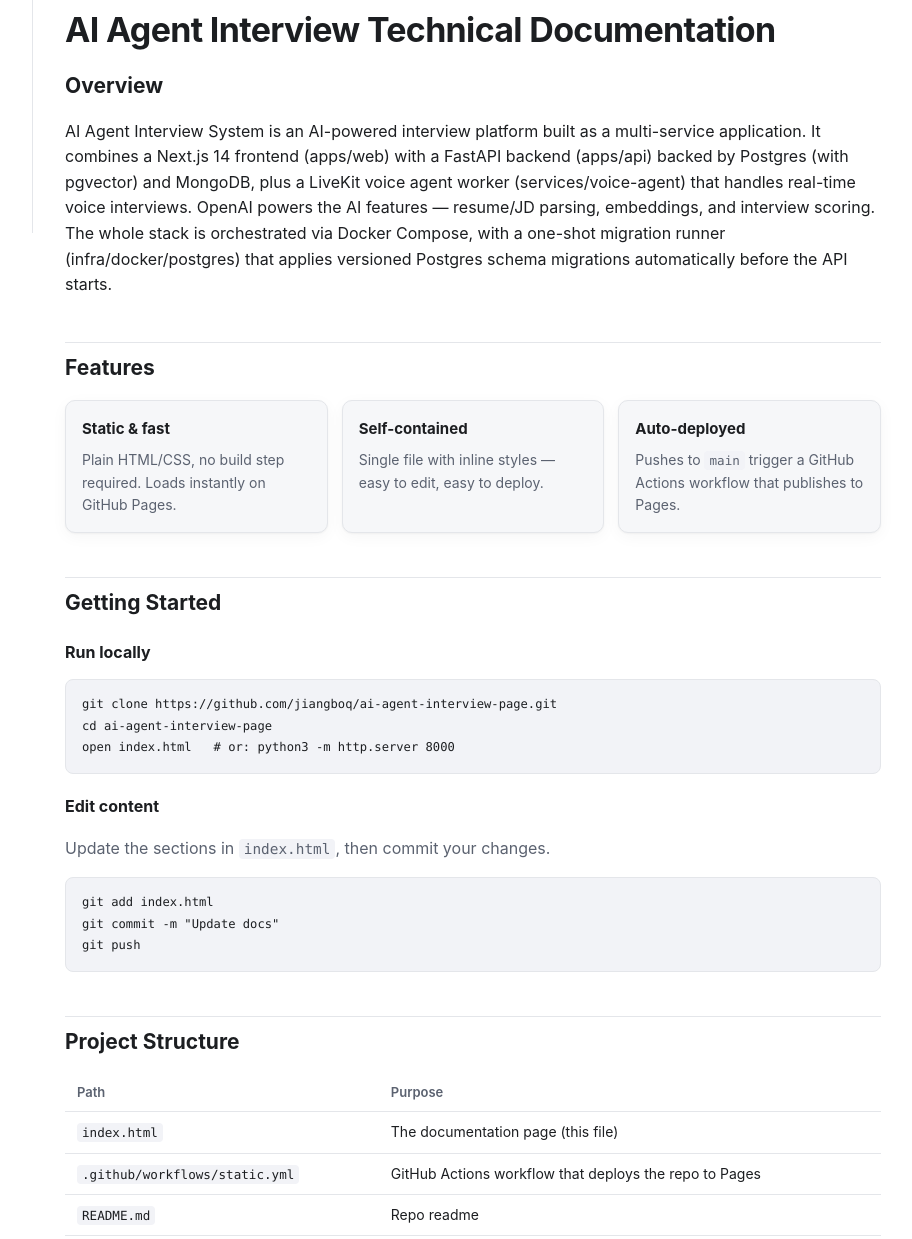
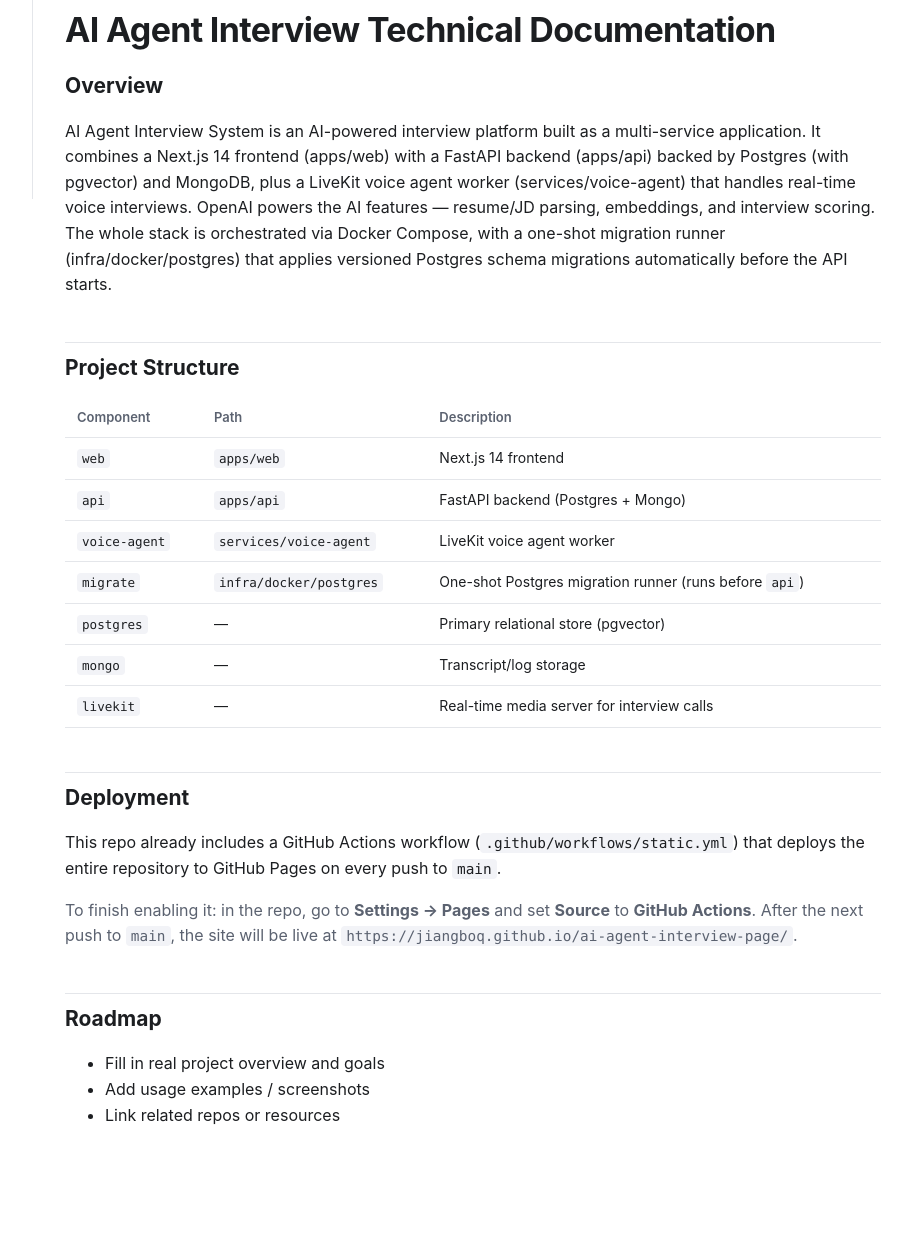
Before and after one commit to jiangboq/ai-agent-interview-page, a plain HTML site: page index.html in a window 1280 px wide. Shown: the part 156-1395 px from the top of the page, without its empty margins (287-1199 px from the left). Drawn offline with Linux system fonts and the light colour scheme.

Commit message:
udpate architecture

```diff
--- a/index.html
+++ b/index.html
@@ -267,7 +267,6 @@
     <ul>
       <li><a href="#overview">Overview</a></li>
       <li><a href="#features">Features</a></li>
-      <li><a href="#getting-started">Getting Started</a></li>
       <li><a href="#structure">Project Structure</a></li>
       <li><a href="#deployment">Deployment</a></li>
       <li><a href="#roadmap">Roadmap</a></li>
@@ -290,44 +289,17 @@
       </p>
     </section>
 
-    <section id="features">
-      <h2>Features</h2>
-      <div class="card-grid">
-        <div class="card">
-          <h3>Static &amp; fast</h3>
-          <p>Plain HTML/CSS, no build step required. Loads instantly on GitHub Pages.</p>
-        </div>
-        <div class="card">
-          <h3>Self-contained</h3>
-          <p>Single file with inline styles — easy to edit, easy to deploy.</p>
-        </div>
-        <div class="card">
-          <h3>Auto-deployed</h3>
-          <p>Pushes to <code>main</code> trigger a GitHub Actions workflow that publishes to Pages.</p>
-        </div>
-      </div>
-    </section>
-
-    <section id="getting-started">
-      <h2>Getting Started</h2>
-      <h3>Run locally</h3>
-      <pre><code>git clone https://github.com/jiangboq/ai-agent-interview-page.git
-cd ai-agent-interview-page
-open index.html   # or: python3 -m http.server 8000</code></pre>
-      <h3>Edit content</h3>
-      <p class="muted">Update the sections in <code>index.html</code>, then commit your changes.</p>
-      <pre><code>git add index.html
-git commit -m "Update docs"
-git push</code></pre>
-    </section>
-
     <section id="structure">
       <h2>Project Structure</h2>
       <table>
-        <tr><th>Path</th><th>Purpose</th></tr>
-        <tr><td><code>index.html</code></td><td>The documentation page (this file)</td></tr>
-        <tr><td><code>.github/workflows/static.yml</code></td><td>GitHub Actions workflow that deploys the repo to Pages</td></tr>
-        <tr><td><code>README.md</code></td><td>Repo readme</td></tr>
+        <tr><th>Component</th><th>Path</th><th>Description</th></tr>
+        <tr><td><code>web</code></td><td><code>apps/web</code></td><td>Next.js 14 frontend</td></tr>
+        <tr><td><code>api</code></td><td><code>apps/api</code></td><td>FastAPI backend (Postgres + Mongo)</td></tr>
+        <tr><td><code>voice-agent</code></td><td><code>services/voice-agent</code></td><td>LiveKit voice agent worker</td></tr>
+        <tr><td><code>migrate</code></td><td><code>infra/docker/postgres</code></td><td>One-shot Postgres migration runner (runs before <code>api</code>)</td></tr>
+        <tr><td><code>postgres</code></td><td>&mdash;</td><td>Primary relational store (pgvector)</td></tr>
+        <tr><td><code>mongo</code></td><td>&mdash;</td><td>Transcript/log storage</td></tr>
+        <tr><td><code>livekit</code></td><td>&mdash;</td><td>Real-time media server for interview calls</td></tr>
       </table>
     </section>
 
```
